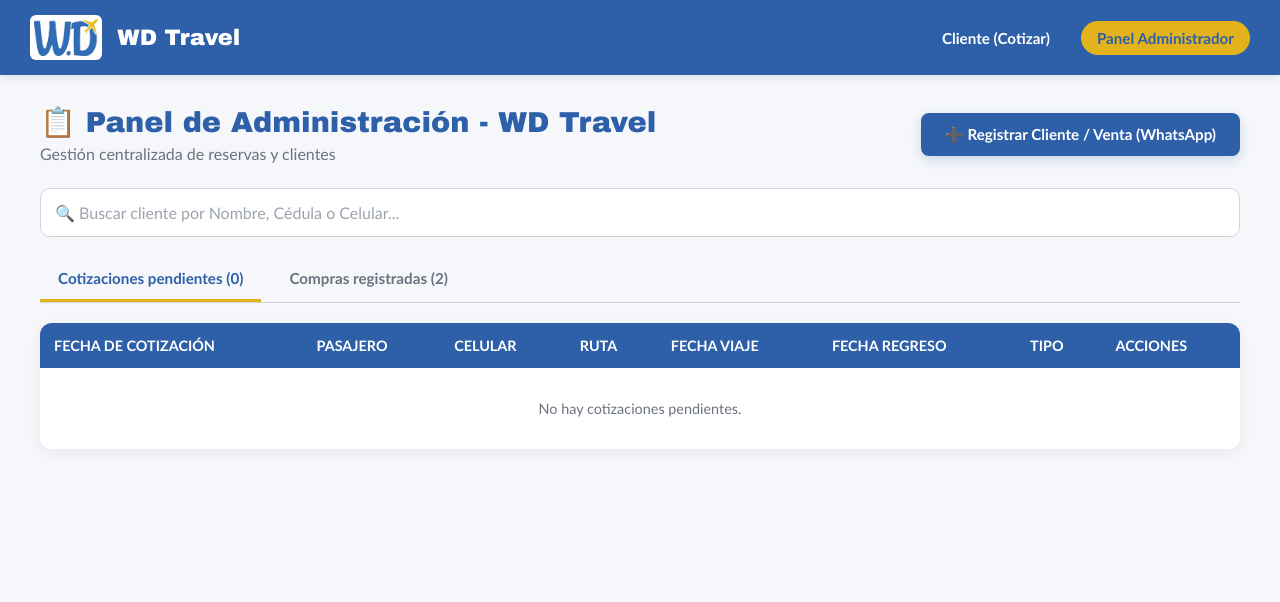
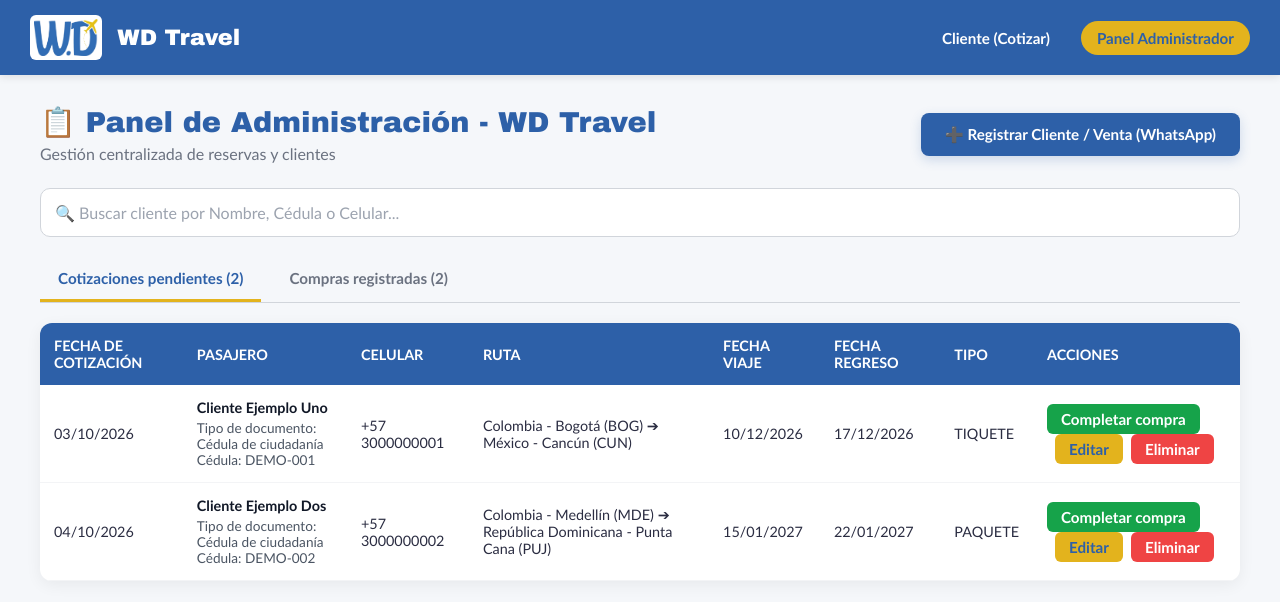
Before and after one commit to SiriusTVT/WD-Travel, a React (Vite) app in the folder WD_Travel/: page / in a window 1280 px wide. Both pictures are taken after a click on the button "Panel Administrador". Shown: the top 602 px of the page. Built offline with nearby package versions, Linux system fonts and the light colour scheme.

Commit message:
Add quoteDate and documentType to mock bookings; enhance passenger details display in Admin component

```diff
--- a/WD_Travel/src/data/mockData.ts
+++ b/WD_Travel/src/data/mockData.ts
@@ -33,13 +33,14 @@
 export const MOCK_BOOKINGS: Booking[] = [
   {
     id: "1",
+    quoteDate: "2026-09-20",
     purchaseDate: "2026-09-22",
     firstName: "NELLY",
     lastName: "AMAYA VIVEROS",
     passenger: "NELLY AMAYA VIVEROS",
     phone: "3134902197",
     cedula: "1098765432",
-    route: "CLO - CTG - CLO",
+    route: "Colombia - Cali (CLO) ➔ Colombia - Cartagena (CTG) ➔ Colombia - Cali (CLO)",
     bookingCode: "26940704",
     travelDate: "2026-10-09",
     returnDate: "2026-10-13",
@@ -54,13 +55,14 @@
   },
   {
     id: "2",
+    quoteDate: "2026-09-19",
     purchaseDate: "2026-09-21",
     firstName: "JOSE RUY",
     lastName: "RAMOS PAZ",
     passenger: "JOSE RUY RAMOS PAZ",
     phone: "3004803093",
     cedula: "1112223334",
-    route: "CLO MAD GRAN CANARIA",
+    route: "Colombia - Cali (CLO) ➔ España - Madrid (MAD) ➔ España - Gran Canaria (LPA)",
     bookingCode: "PENDIENTE",
     travelDate: "2026-11-01",
     returnDate: "2026-11-15",
@@ -72,5 +74,63 @@
     paymentStatus: "PENDIENTE",
     paidAmount: 0,
     passengers: [{ firstName: "JOSE RUY", lastName: "RAMOS PAZ", name: "JOSE RUY RAMOS PAZ", cedula: "1112223334" }]
+  },
+  {
+    id: "demo-quote-1",
+    quoteDate: "2026-10-03",
+    purchaseDate: "",
+    firstName: "Cliente",
+    lastName: "Ejemplo Uno",
+    passenger: "Cliente Ejemplo Uno",
+    phone: "+57 3000000001",
+    cedula: "DEMO-001",
+    documentType: "Cédula de ciudadanía",
+    route: "Colombia - Bogotá (BOG) ➔ México - Cancún (CUN)",
+    bookingCode: "PENDIENTE",
+    travelDate: "2026-12-10",
+    returnDate: "2026-12-17",
+    isTicket: true,
+    isPackage: false,
+    airline: "Por definir",
+    paymentMethod: "PENDIENTE",
+    totalValue: 0,
+    paymentStatus: "PENDIENTE",
+    paidAmount: 0,
+    passengers: [{
+      firstName: "Cliente",
+      lastName: "Ejemplo Uno",
+      name: "Cliente Ejemplo Uno",
+      cedula: "DEMO-001",
+      documentType: "Cédula de ciudadanía"
+    }]
+  },
+  {
+    id: "demo-quote-2",
+    quoteDate: "2026-10-04",
+    purchaseDate: "",
+    firstName: "Cliente",
+    lastName: "Ejemplo Dos",
+    passenger: "Cliente Ejemplo Dos",
+    phone: "+57 3000000002",
+    cedula: "DEMO-002",
+    documentType: "Cédula de ciudadanía",
+    route: "Colombia - Medellín (MDE) ➔ República Dominicana - Punta Cana (PUJ)",
+    bookingCode: "PENDIENTE",
+    travelDate: "2027-01-15",
+    returnDate: "2027-01-22",
+    isTicket: false,
+    isPackage: true,
+    airline: "Por definir",
+    paymentMethod: "PENDIENTE",
+    totalValue: 0,
+    paymentStatus: "PENDIENTE",
+    paidAmount: 0,
+    passengers: [{
+      firstName: "Cliente",
+      lastName: "Ejemplo Dos",
+      name: "Cliente Ejemplo Dos",
+      cedula: "DEMO-002",
+      documentType: "Cédula de ciudadanía"
+    }]
   }
 ];
--- a/WD_Travel/src/pages/Admin.tsx
+++ b/WD_Travel/src/pages/Admin.tsx
@@ -357,14 +357,21 @@
                 <td style={{ padding: '14px' }}>{formatDisplayDate(activeView === 'quotes' ? (b.quoteDate || b.purchaseDate) : b.purchaseDate)}</td>
                 <td style={{ padding: '14px', fontWeight: 'bold', color: '#111827' }}>
                   {b.passenger}
+                  <div style={{ marginTop: '4px', fontWeight: 'normal', fontSize: '0.85rem', color: '#4b5563' }}>
+                    <div>Tipo de documento: {b.documentType || 'Cédula de ciudadanía'}</div>
+                    <div>Cédula: {b.cedula || 'No registrada'}</div>
+                  </div>
                   {b.passengers?.length > 1 && (
                     <details style={{ marginTop: '6px', fontWeight: 'normal' }}>
                       <summary style={{ color: '#2D60A8', cursor: 'pointer' }}>Ver {b.passengers.length} pasajeros</summary>
                       <div style={{ marginTop: '8px', padding: '8px', backgroundColor: '#f8fafc', borderRadius: '6px' }}>
                         {b.passengers.map((passenger, index) => (
                           <div key={`${b.id}-${index}`} style={{ marginBottom: index < b.passengers.length - 1 ? '6px' : 0 }}>
-                            <strong>{passenger.name}</strong><br />
-                            <span style={{ fontWeight: 'normal' }}>{passenger.documentType || 'Número de identidad'}: {passenger.cedula}</span>
+                            <strong>{passenger.name}</strong>
+                            <div style={{ fontSize: '0.85rem', color: '#4b5563' }}>
+                              <div>Tipo de documento: {passenger.documentType || 'Cédula de ciudadanía'}</div>
+                              <div>Cédula: {passenger.cedula || 'No registrada'}</div>
+                            </div>
                           </div>
                         ))}
                       </div>
```
